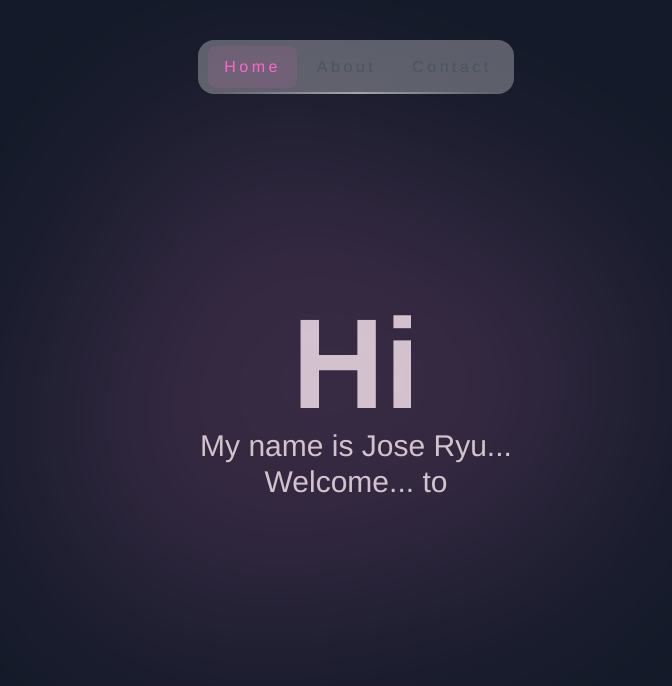
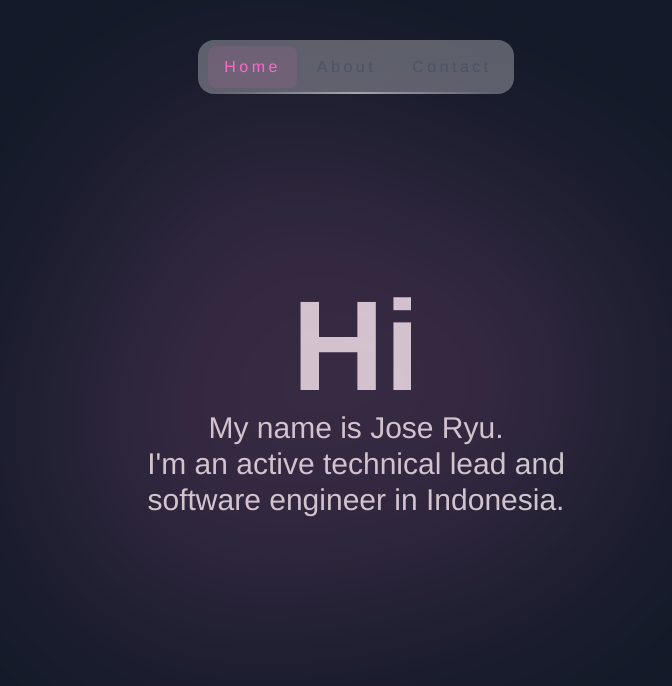
Before and after one commit to ryusu777/ryusu.id, a Nuxt app: page / in a window 1280 px wide. Shown: the top 686 px of the page, without its empty margins (284-956 px from the left). Built offline with nearby package versions, Linux system fonts and the light colour scheme; a web font is replaced by a local one.

Commit message:
removed animated text in index page

```diff
--- a/pages/index.vue
+++ b/pages/index.vue
@@ -3,30 +3,15 @@
     <section class="min-h-screen flex flex-col justify-center items-center relative">
       <AnimatedBackground />
       <h1 class="text-9xl font-bold">Hi</h1>
-      <p class="text-bold md:text-3xl text-xl typing-animation text-center" v-html="displayText"></p>
+      <p class="text-bold md:text-3xl text-xl typing-animation text-center">
+        My name is Jose Ryu. <br />
+        I'm an active technical lead and <br />
+        software engineer in Indonesia.
+      </p>
     </section>
   </main>
 </template>
 
 <script setup lang="ts">
-import { onMounted } from 'vue';
 import AnimatedBackground from '@/components/AnimatedBackground.vue';
-import { useTypewriter } from '@/composables/useTypewriter';
-
-const texts = [
-  "My name is Jose Ryu...",
-  "<br />Welcome...",
-  " to my portfolio...",
-  "<br />I'm a software engineer...",
-  "<br />This website is still on development...😢"
-];
-
-const { displayText, typeText } = useTypewriter({
-  typingSpeed: 100,
-  pauseBetweenLines: 750
-});
-
-onMounted(async () => {
-  await typeText(texts);
-});
 </script>
```
